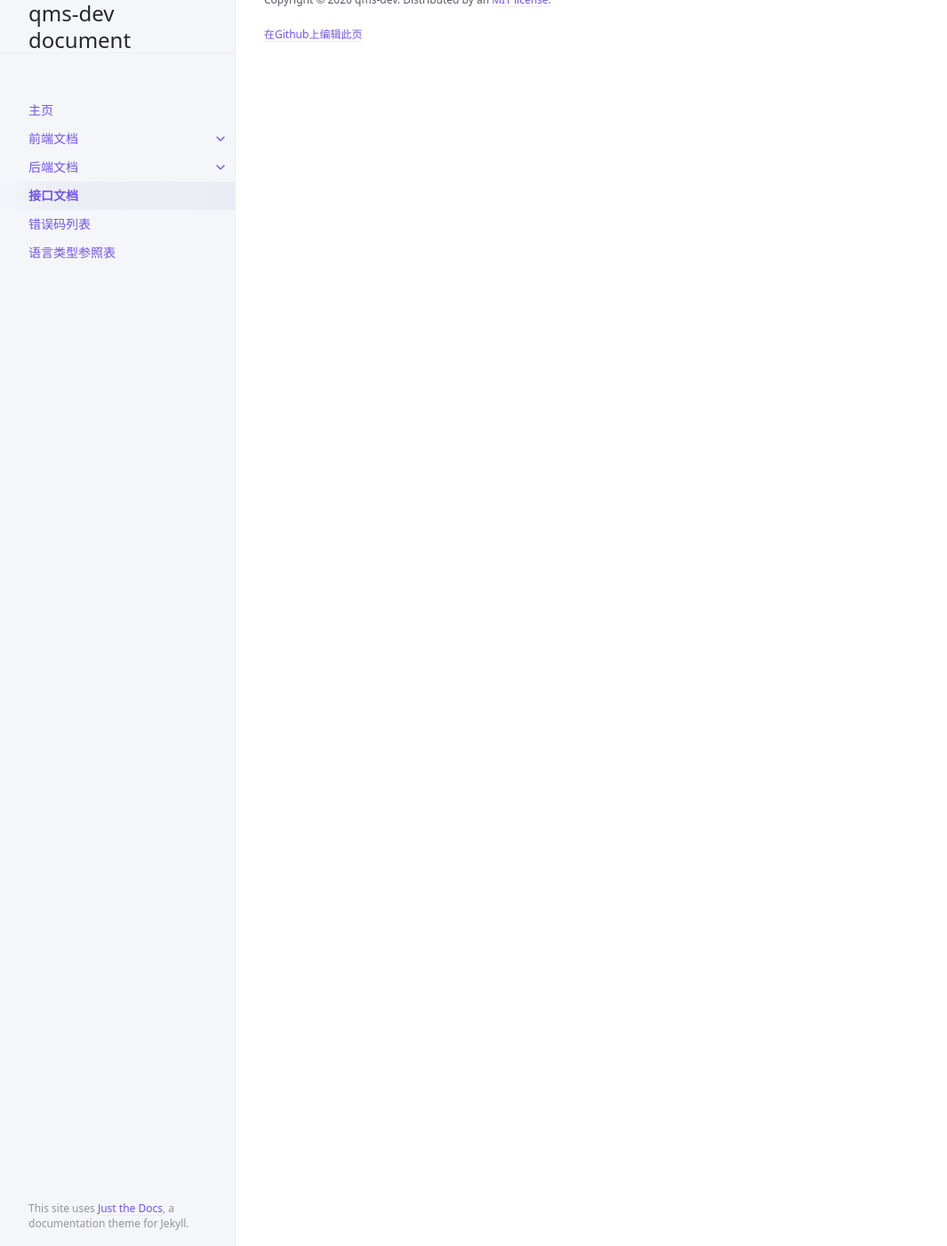
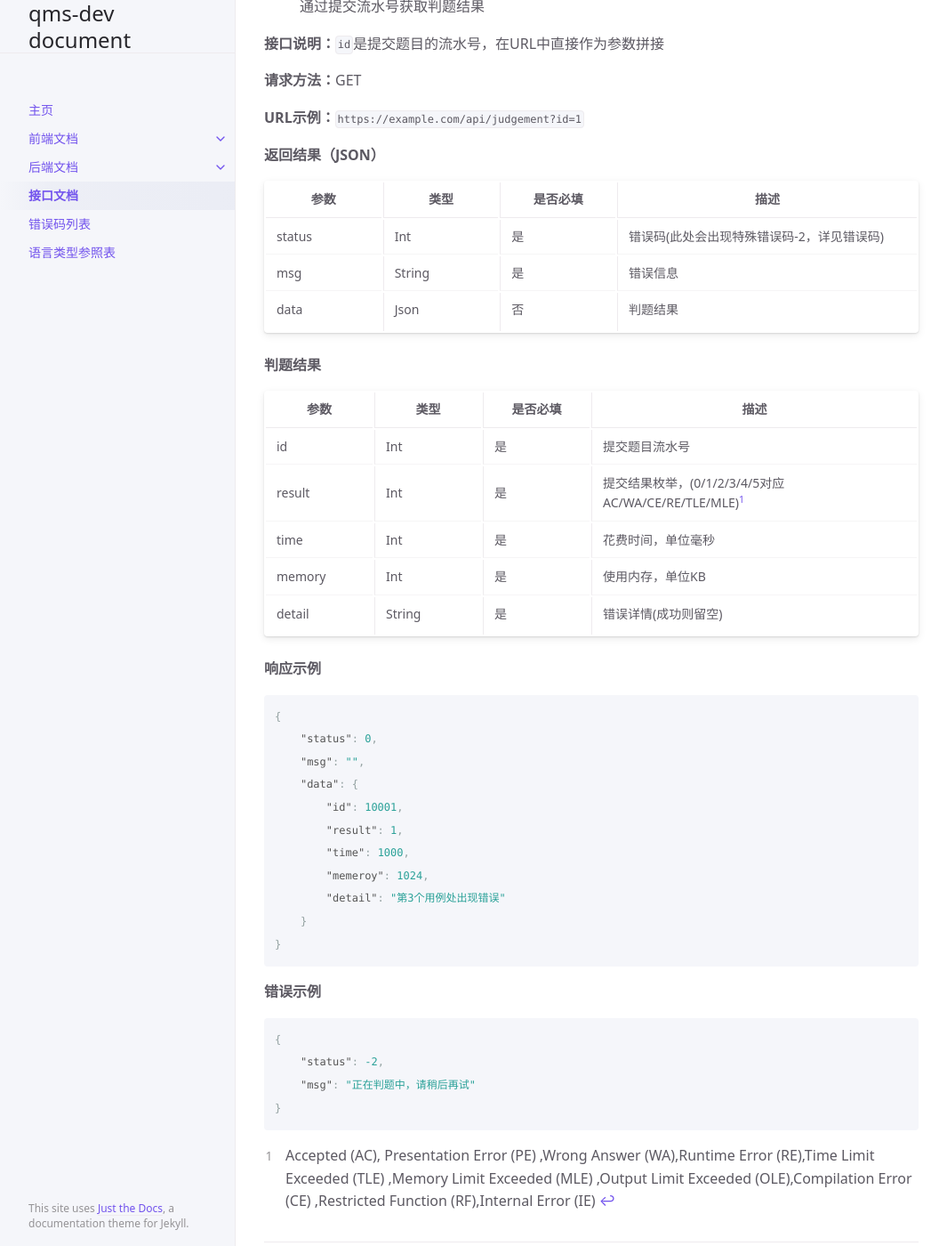
Before and after one commit to qms-dev/qms-dev.github.io, a Jekyll site: the page built from docs/api.md, in a window 1280 px wide and 1400 px high, scrolled down 7959 px. Shown: the whole window at 89% size, without its empty margins (107-1172 px from the left). Built offline with Jekyll 4.4.1, drawn with Linux system fonts in a browser that asks for light colours; some of the changed text lies outside the part shown.

Commit message:
提交获取判题结果接口

````diff
--- a/docs/api.md
+++ b/docs/api.md
@@ -336,3 +336,74 @@ fetch("https://example.com/api/answers/submit", requestOptions)
     "msg": "服务器内部错误，请重试"
 }
 ```
+
+
+
+
+
+## 获取判题结果(未完成)
+
+> 通过提交流水号获取判题结果
+
+**接口说明：**`id`是提交题目的流水号，在URL中直接作为参数拼接
+
+**请求方法：**GET
+
+**URL示例：**`https://example.com/api/judgement?id=1`
+
+**返回结果（JSON）**
+
+| 参数   | 类型   | 是否必填 | 描述                                       |
+| ------ | ------ | -------- | ------------------------------------------ |
+| status | Int    | 是       | 错误码(此处会出现特殊错误码-2，详见错误码) |
+| msg    | String | 是       | 错误信息                                   |
+| data   | Json   | 否       | 判题结果                                   |
+
+
+
+**判题结果**
+
+| 参数   | 类型   | 是否必填 | 描述                                                   |
+| ------ | ------ | -------- | ------------------------------------------------------ |
+| id     | Int    | 是       | 提交题目流水号                                         |
+| result | Int    | 是       | 提交结果枚举，(0/1/2/3/4/5对应AC/WA/CE/RE/TLE/MLE)[^1] |
+| time   | Int    | 是       | 花费时间，单位毫秒                                     |
+| memory | Int    | 是       | 使用内存，单位KB                                       |
+| detail | String | 是       | 错误详情(成功则留空)                                   |
+
+
+
+**响应示例**
+
+```json
+{
+    "status": 0,
+    "msg": "",
+    "data": {
+        "id": 10001,
+        "result": 1,
+        "time": 1000,
+        "memeroy": 1024,
+        "detail": "第3个用例处出现错误"
+    }
+}
+```
+
+**错误示例**
+
+```json
+{
+    "status": -2,
+    "msg": "正在判题中，请稍后再试"
+}
+```
+
+
+
+
+
+
+
+
+
+[^1]:Accepted (AC), Presentation Error (PE) ,Wrong Answer (WA),Runtime Error (RE),Time Limit Exceeded (TLE) ,Memory Limit Exceeded (MLE) ,Output Limit Exceeded (OLE),Compilation Error (CE) ,Restricted Function (RF),Internal Error (IE)
````
Also changed, not shown: docs/errorcode.md (+5 -4 lines).
